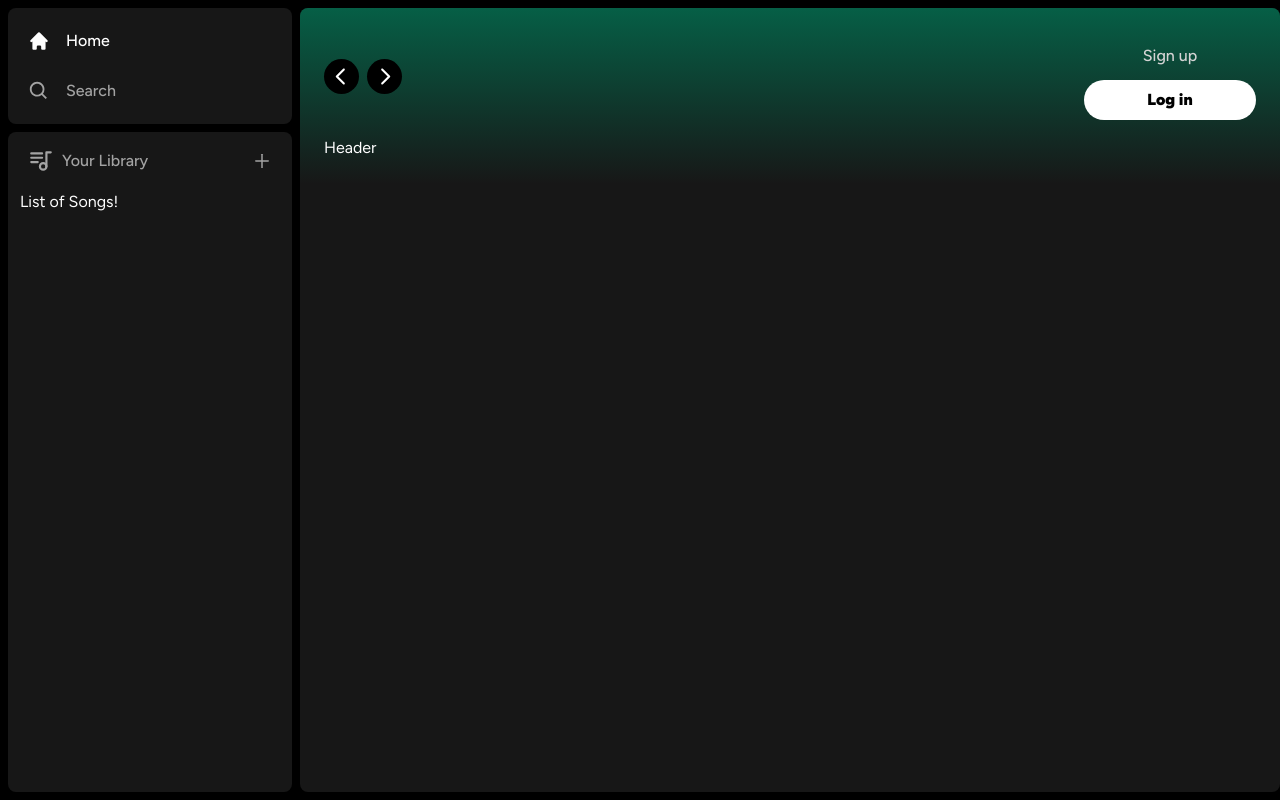
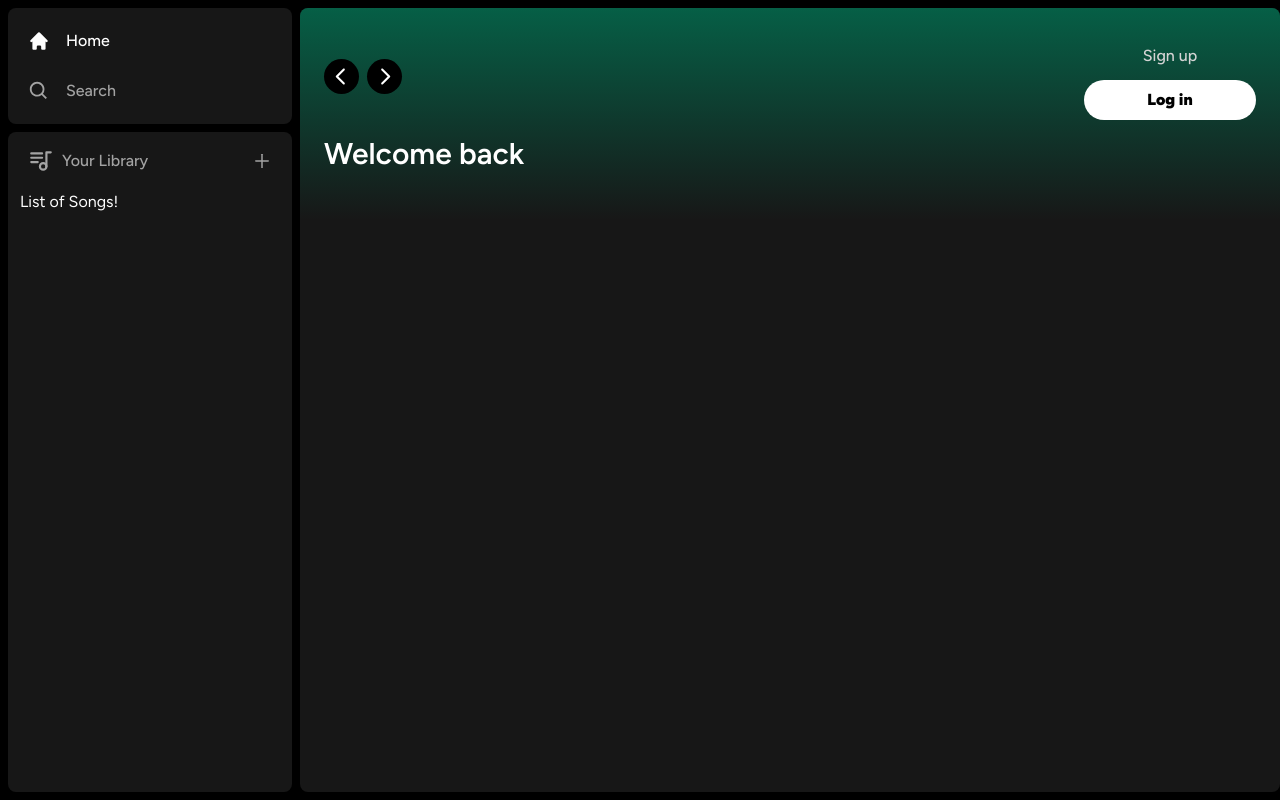
Before and after one commit to yousefelassal/spotify-clone, a Next.js app: page / in a window 1280 px wide. Built offline with nearby package versions, Linux system fonts and the light colour scheme.

Commit message:
update page

```diff
--- a/app/(site)/page.tsx
+++ b/app/(site)/page.tsx
@@ -4,7 +4,14 @@
   return (
     <div className="bg-neutral-900 rounded-lg h-full w-full overflow-hidden overflow-y-auto">
       <Header>
-        Header
+        <div className="mb-2">
+          <h1 className="text-white text-3xl font-semibold">
+            Welcome back
+          </h1>
+          <div className="grid grid-col-1 sm:grid-cols-2 xl:grid-cols-3 2xl:grid-cols-4 gap-3 mt-4">
+
+          </div>
+        </div>
       </Header>
     </div>
   )
```
